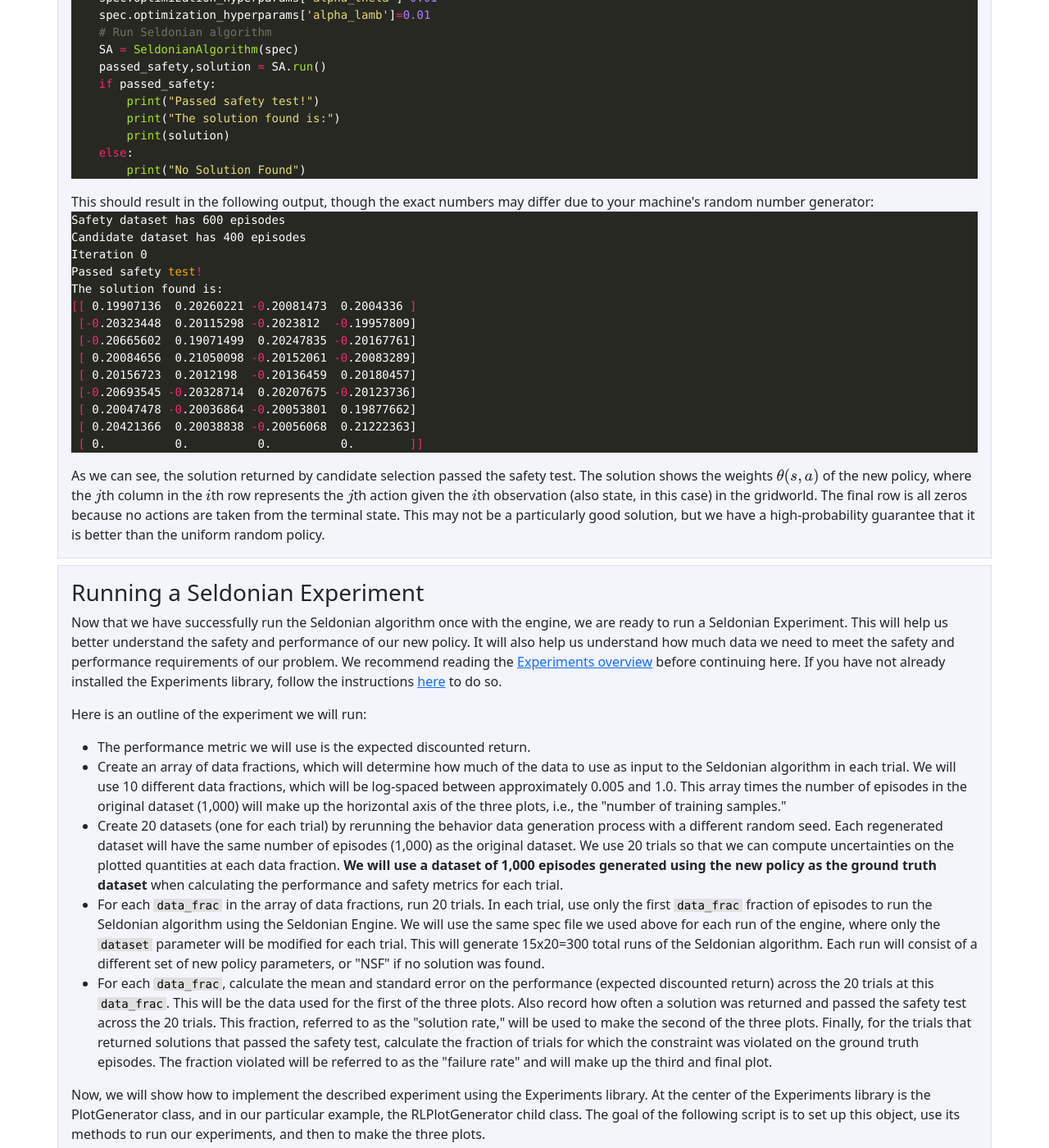
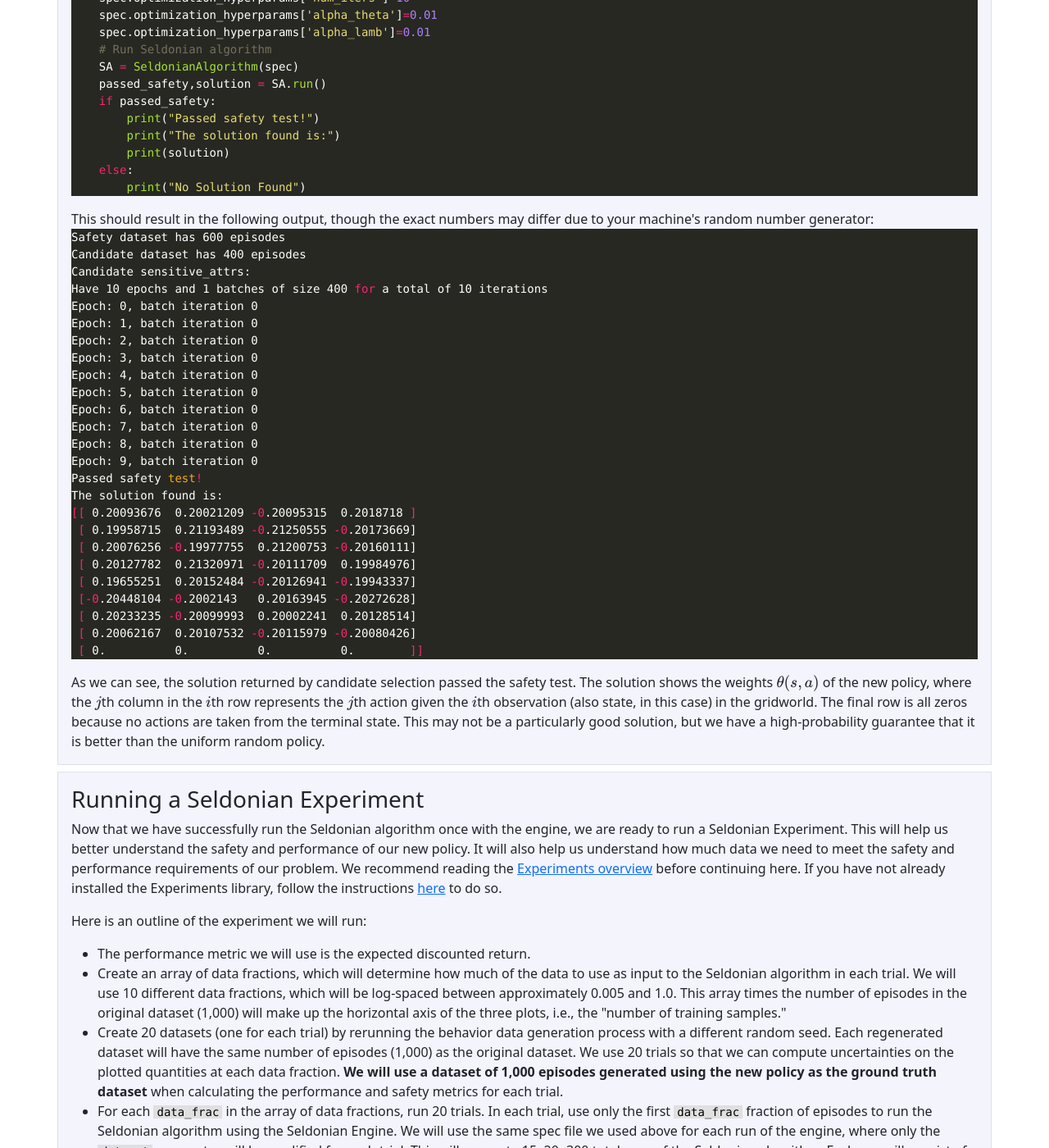
Before and after one commit to seldonian-framework/Tutorials, a Jekyll site: the page built from _tutorials/gridworld_RL_tutorial.md, in a window 1280 px wide and 1400 px high, scrolled down 6477 px. Shown: the whole window at 82% size. Built offline with Jekyll 4.4.1, drawn with Linux system fonts in a browser that asks for light colours; nearby versions of some CDN libraries; formulas are drawn with MathJax 3; some of the changed text lies outside the part shown.

Commit message:
update RL tutorial to reflect latest API changes

```diff
--- a/_tutorials/gridworld_RL_tutorial.md
+++ b/_tutorials/gridworld_RL_tutorial.md
@@ -196,19 +196,24 @@
 Now we can use these episodes to create a <code class='codesnippet'>RLDataSet</code> object and complete the spec file. We will use the <code class='codesnippet'>createRLSpec()</code> function which takes as input a dataset, policy, constraint strings, deltas, and environment-specific keyword arguments. The dataset will be created from the episodes we just saved in one line. We already specified our constraint strings and deltas above. The policy requires some knowledge of the environment, which we call a <a href="https://seldonian-toolkit.github.io/Engine/build/html/_autosummary/seldonian.RL.Env_Description.Env_Description.Env_Description.html#seldonian.RL.Env_Description.Env_Description.Env_Description">Env_Description</a>. This is just a description of the observation and action spaces. We provide these as objects. In our case, the only additional environment-specific piece of information is the discount factor, $\gamma=0.9$, which we specify in the <code class='codesnippet'>env_kwargs</code> argument.
 </p>
 
+
+<div>
+
+<input type="button" style="float: right" class="btn btn-sm btn-secondary" onclick="copy2Clipboard(this)" value="Copy code snippet">
 {% highlight python %}
 # createSpec.py
 from seldonian.RL.Agents.Policies.Softmax import DiscreteSoftmax
 from seldonian.RL.Env_Description.Env_Description import Env_Description
 from seldonian.RL.Env_Description.Spaces import Discrete_Space
 from seldonian.spec import createRLSpec
-from seldonian.dataset import RLDataSet
+from seldonian.dataset import RLDataSet,RLMetaData
 from seldonian.utils.io_utils import load_pickle
 
 def main():
     episodes_file = './gridworld_1000episodes.pkl'
     episodes = load_pickle(episodes_file)
-    dataset = RLDataSet(episodes=episodes)
+    meta = RLMetaData(all_col_names=["episode_index", "O", "A", "R", "pi_b"])
+    dataset = RLDataSet(episodes=episodes,meta=meta)
 
     # Initialize policy
     num_states = 9
@@ -237,6 +242,7 @@
 
 
 {% endhighlight python %}
+</div>
 
 <p>
 Saving this script to a file called <code>createSpec.py</code> and then running it the command line like:
@@ -251,6 +257,10 @@
 <h3 id="running_the_engine"> Running the Seldonian Engine </h3>
 <p>
 Now that we have the spec file, running the Seldonian algorithm is simple. You may need to change the path to <code class='codesnippet'>specfile</code> if your spec file is saved in a location other than the current directory. We will also change some of the defaults of the optimization process; namely, we will set the number of iterations to $10$ and set the learning rates of $\theta$ and $\lambda$ to $0.01$.
+
+<div>
+
+<input type="button" style="float: right" class="btn btn-sm btn-secondary" onclick="copy2Clipboard(this)" value="Copy code snippet">
 {% highlight python %}
 # run_gridworld.py
 from seldonian.seldonian_algorithm import SeldonianAlgorithm
@@ -273,22 +283,34 @@
     else:
         print("No Solution Found")
 {% endhighlight python %}
+</div>
 
 This should result in the following output, though the exact numbers may differ due to your machine's random number generator:
 {% highlight bash %}
 Safety dataset has 600 episodes
 Candidate dataset has 400 episodes
-Iteration 0
+Candidate sensitive_attrs:
+Have 10 epochs and 1 batches of size 400 for a total of 10 iterations
+Epoch: 0, batch iteration 0
+Epoch: 1, batch iteration 0
+Epoch: 2, batch iteration 0
+Epoch: 3, batch iteration 0
+Epoch: 4, batch iteration 0
+Epoch: 5, batch iteration 0
+Epoch: 6, batch iteration 0
+Epoch: 7, batch iteration 0
+Epoch: 8, batch iteration 0
+Epoch: 9, batch iteration 0
 Passed safety test!
 The solution found is:
-[[ 0.19907136  0.20260221 -0.20081473  0.2004336 ]
- [-0.20323448  0.20115298 -0.2023812  -0.19957809]
- [-0.20665602  0.19071499  0.20247835 -0.20167761]
- [ 0.20084656  0.21050098 -0.20152061 -0.20083289]
- [ 0.20156723  0.2012198  -0.20136459  0.20180457]
- [-0.20693545 -0.20328714  0.20207675 -0.20123736]
- [ 0.20047478 -0.20036864 -0.20053801  0.19877662]
- [ 0.20421366  0.20038838 -0.20056068  0.21222363]
+[[ 0.20093676  0.20021209 -0.20095315  0.2018718 ]
+ [ 0.19958715  0.21193489 -0.21250555 -0.20173669]
+ [ 0.20076256 -0.19977755  0.21200753 -0.20160111]
+ [ 0.20127782  0.21320971 -0.20111709  0.19984976]
+ [ 0.19655251  0.20152484 -0.20126941 -0.19943337]
+ [-0.20448104 -0.2002143   0.20163945 -0.20272628]
+ [ 0.20233235 -0.20099993  0.20002241  0.20128514]
+ [ 0.20062167  0.20107532 -0.20115979 -0.20080426]
  [ 0.          0.          0.          0.        ]]
 
 {% endhighlight bash %}
@@ -367,7 +389,12 @@
 </p>
 
 <p>
-One of the remaining parameters of the plot generator is <code class='codesnippet'>perf_eval_fn</code>, a function that will be used to evaluate the performance in each trial. In general, this function is completely up to the user to define. During each trial, this function is called after the Seldonian algorithm has been run and only if the safety test passed for that trial. The <code class='codesnippet'>kwargs</code> passed to this function will always consist of the <code class='codesnippet'>model</code> object from the current trial and the <code class='codesnippet'>hyperparameter_and_setting_dict</code>. There is also the option to pass additional keyword arguments to this function via the <code class='codesnippet'>perf_eval_kwargs</code> parameter. In our case, we will define this function to generate 1000 episodes using the policy obtained by running the Seldonian algorithm and calculate the expected discounted return ($\gamma = 0.9$). The only additional argument we need to provide is how many episodes to run. This function uses the same <code class='codesnippet'>run_trial</code> function that we used when generating the original dataset. We set the agent's weights to the weights that were trained by the Seldonian algorithm so that the data are generated using the new policy obtained by the Seldonian algorithm.
+One of the remaining parameters of the plot generator is <code class='codesnippet'>perf_eval_fn</code>, a function that will be used to evaluate the performance in each trial. In general, this function is completely up to the user to define. During each trial, this function is called after the Seldonian algorithm has been run and only if the safety test passed for that trial. The <code class='codesnippet'>kwargs</code> passed to this function will always consist of the <code class='codesnippet'>model</code> object from the current trial and the <code class='codesnippet'>hyperparameter_and_setting_dict</code>. There is also the option to pass additional keyword arguments to this function via the <code class='codesnippet'>perf_eval_kwargs</code> parameter.
+</p>
+
+<p>
+We will write this function to generate 1000 episodes using the policy obtained by running the Seldonian algorithm and calculate the expected discounted return (with $\gamma = 0.9$). The only additional kwarg we need to provide is how many episodes to run. In this function, we create a fresh gridworld environment and agent so these are independent across trials. We set the agent's weights to the weights that were trained by the Seldonian algorithm so that the data are generated using the new policy obtained by the Seldonian algorithm.
+</p>
 
 {% highlight python %}
     def generate_episodes_and_calc_J(**kwargs):
@@ -385,8 +412,8 @@
 
         # create env and agent
         hyperparameter_and_setting_dict = kwargs['hyperparameter_and_setting_dict']
-        agent = create_agent(hyperparameter_and_setting_dict)
-        env = create_env(hyperparameter_and_setting_dict)
+        agent = create_agent_fromdict(hyperparameter_and_setting_dict)
+        env = Gridworld(size=3)
 
         # set agent's weights to the trained model weights
         agent.set_new_params(new_params)
@@ -402,14 +429,13 @@
         return episodes,J
     perf_eval_kwargs = {'n_episodes_for_eval':n_episodes_for_eval}
 {% endhighlight python %}
-</p>
 
 <p>
 Next, we need to define the <code class='codesnippet'>hyperparameter_and_setting_dict</code> as we did in the <code>createSpec.py</code> script above. This is required for generating the datasets that we will use in each of the 20 trials, as well as for generating the data in the function we defined to evaluate the performance. Note that in this case the number of episodes that we use for generating the trial datasets and the number of episodes that we use for evaluating the performance are the same. This does not need to be the case, as we can pass a different value for <code class='codesnippet'>n_episodes_for_eval</code> via <code class='codesnippet'>perf_eval_kwargs</code> if we wanted to.
 
 {% highlight python %}
     hyperparameter_and_setting_dict = {}
-    hyperparameter_and_setting_dict["env"] = "gridworld"
+    hyperparameter_and_setting_dict["env"] = Gridworld(size=3)
     hyperparameter_and_setting_dict["agent"] = "Parameterized_non_learning_softmax_agent"
     hyperparameter_and_setting_dict["num_episodes"] = 1000
     hyperparameter_and_setting_dict["num_trials"] = 1
@@ -447,19 +473,21 @@
 After the experiment is done running, we can make the three plots, which is done in the following code block:
 {% highlight python %}
     if make_plots:
-        if save_plot:
-            plot_generator.make_plots(fontsize=12,legend_fontsize=8,
-                performance_label=performance_metric,
-                savename=plot_savename)
-        else:
-            plot_generator.make_plots(fontsize=12,legend_fontsize=8,
-                performance_label=performance_metric,)
+        plot_generator.make_plots(
+            fontsize=12,
+            legend_fontsize=12,
+            performance_label=performance_metric,
+            savename=plot_savename if save_plot else None,
+            save_format="png")
 {% endhighlight python %}
 </p>
 
 <p>
 Here is the entire script, saved in a file called <code>generate_gridworld_plots.py</code>. We put the function definition for evaluating the performance outside of the main block in the full script for clarity. This is a slightly different place than where we presented it in the step-by-step code blocks above.
 
+<div>
+
+<input type="button" style="float: right" class="btn btn-sm btn-secondary" onclick="copy2Clipboard(this)" value="Copy code snippet">
 {% highlight python %}
 # generate_gridworld_plots.py
 import os
@@ -487,8 +516,8 @@
 
     # create env and agent
     hyperparameter_and_setting_dict = kwargs['hyperparameter_and_setting_dict']
-    agent = create_agent(hyperparameter_and_setting_dict)
-    env = create_env(hyperparameter_and_setting_dict)
+    agent = create_agent_fromdict(hyperparameter_and_setting_dict)
+    env = Gridworld(size=3)
 
     # set agent's weights to the trained model weights
     agent.set_new_params(new_params)
@@ -509,16 +538,16 @@
     make_plots = True
     save_plot = False
     performance_metric = 'J(pi_new)'
-    n_trials = 20
+    n_trials = 5
     data_fracs = np.logspace(-2.3,0,10)
     n_workers = 8
     verbose=True
-    results_dir = f'results/gridworld_2022Sep09_{n_trials}trials'
+    results_dir = f'results/gridworld_tutorial'
     os.makedirs(results_dir,exist_ok=True)
     plot_savename = os.path.join(results_dir,f'gridworld_{n_trials}trials.png')
     n_episodes_for_eval = 1000
     # Load spec
-    specfile = f'../engine-repo/examples/gridworld_tutorial/spec.pkl'
+    specfile = f'./spec.pkl'
     spec = load_pickle(specfile)
     spec.optimization_hyperparams['num_iters'] = 40
     spec.optimization_hyperparams['alpha_theta'] = 0.01
@@ -526,15 +555,17 @@
     spec.optimization_hyperparams['beta_velocity'] = 0.9
     spec.optimization_hyperparams['beta_rmspropr'] = 0.95
 
-    perf_eval_fn = generate_episodes_and_calc_J
-    perf_eval_kwargs = {'n_episodes_for_eval':n_episodes_for_eval}
-
     hyperparameter_and_setting_dict = {}
-    hyperparameter_and_setting_dict["env"] = "gridworld"
+    hyperparameter_and_setting_dict["env"] = Gridworld(size=3)
     hyperparameter_and_setting_dict["agent"] = "Parameterized_non_learning_softmax_agent"
     hyperparameter_and_setting_dict["num_episodes"] = 1000
     hyperparameter_and_setting_dict["num_trials"] = 1
     hyperparameter_and_setting_dict["vis"] = False
+
+    perf_eval_fn = generate_episodes_and_calc_J
+    perf_eval_kwargs = {
+        'n_episodes_for_eval':n_episodes_for_eval,
+    }
 
     plot_generator = RLPlotGenerator(
         spec=spec,
@@ -551,15 +582,15 @@
         plot_generator.run_seldonian_experiment(verbose=verbose)
 
     if make_plots:
-        if save_plot:
-            plot_generator.make_plots(fontsize=12,legend_fontsize=8,
-                performance_label=performance_metric,
-                savename=plot_savename)
-        else:
-            plot_generator.make_plots(fontsize=12,legend_fontsize=8,
-                performance_label=performance_metric,)
+        plot_generator.make_plots(
+            fontsize=12,
+            legend_fontsize=12,
+            performance_label=performance_metric,
+            savename=plot_savename if save_plot else None,
+            save_format="png")
+{% endhighlight python %}
+</div>
 
-{% endhighlight python %}
 </p>
 
 <p>
```
Also changed, not shown: other parts of _tutorials/gridworld_RL_tutorial.md (+6 -5 lines).
